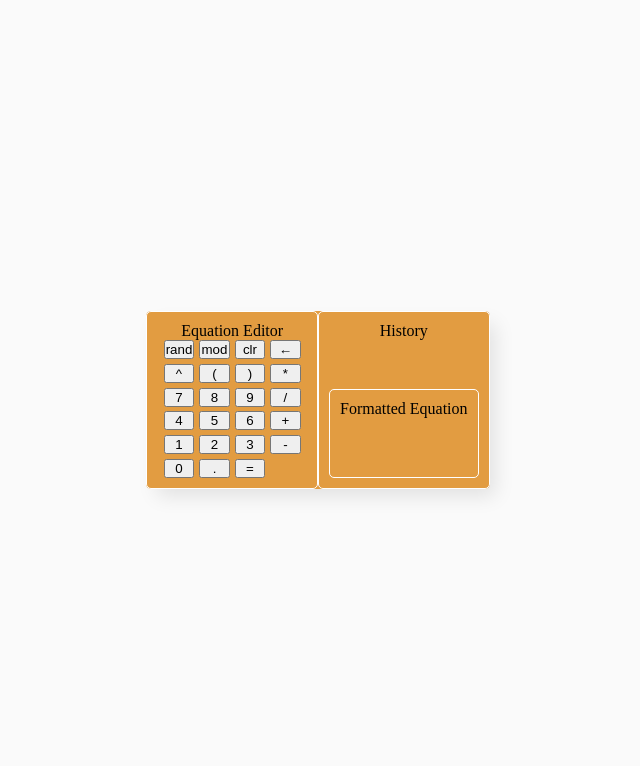
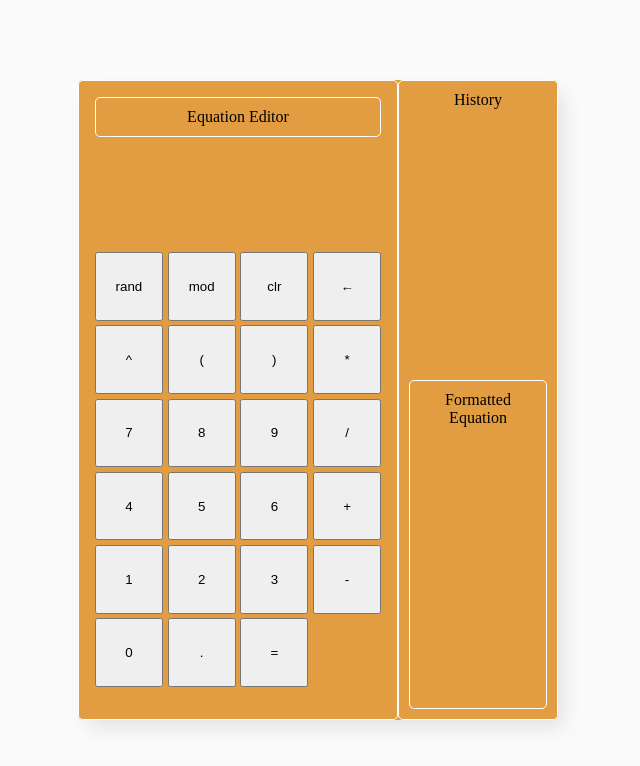
Before and after one commit to esclarsky/SS-C-Eze-Calculator, a React (Create React App) app: page / in a window 1280 px wide. Shown: the top 766 px of the page, without its empty margins (322-962 px from the left). Built offline with nearby package versions, Linux system fonts and the light colour scheme.

Commit message:
More styling, I'm not the best at CSS

```diff
--- a/src/index.css
+++ b/src/index.css
@@ -13,8 +13,8 @@ body {
 }
 
 .App {
-  width: 100%;
-  max-width: 500px;
+  width: 60vh;
+  height: 80vh;
   background: rgb(226, 156, 65);
   border-radius: 5px;
   box-shadow: 8px 10px 20px -3px rgba(0,0,0,0.1);
@@ -23,20 +23,23 @@ body {
 
 .Calculator {
   display: grid;
-  grid-template-columns: [first] 1fr [second] 1fr;
+  grid-template-columns: [first] 1fr [second] 0.5fr;
 }
 
 .EquationContainer {
   display: grid;
-  justify-content: center;
-  align-items: center;
+  grid-template-rows: [first] 0.25fr [second] 0.75fr;
+  gap: 10px;
   border: 1px solid #fff;
   border-radius: 5px;
-  padding: 10px;
+  padding: 5%;
+  padding-bottom: 10%;
 }
 
 .ButtonContainer{
   display: grid;
+  width: 100%;
+  height: 100%;
   grid-template-columns: repeat(4,1fr);
   gap: .3rem;
 }
@@ -66,3 +69,11 @@ body {
   border-radius: 5px;
   padding: 10px;
 }
+
+.EquationEditor {
+  border: 1px solid #fff;
+  border-radius: 5px;
+  padding: 10px;
+  display: grid;
+  height: min-content;
+}
```
